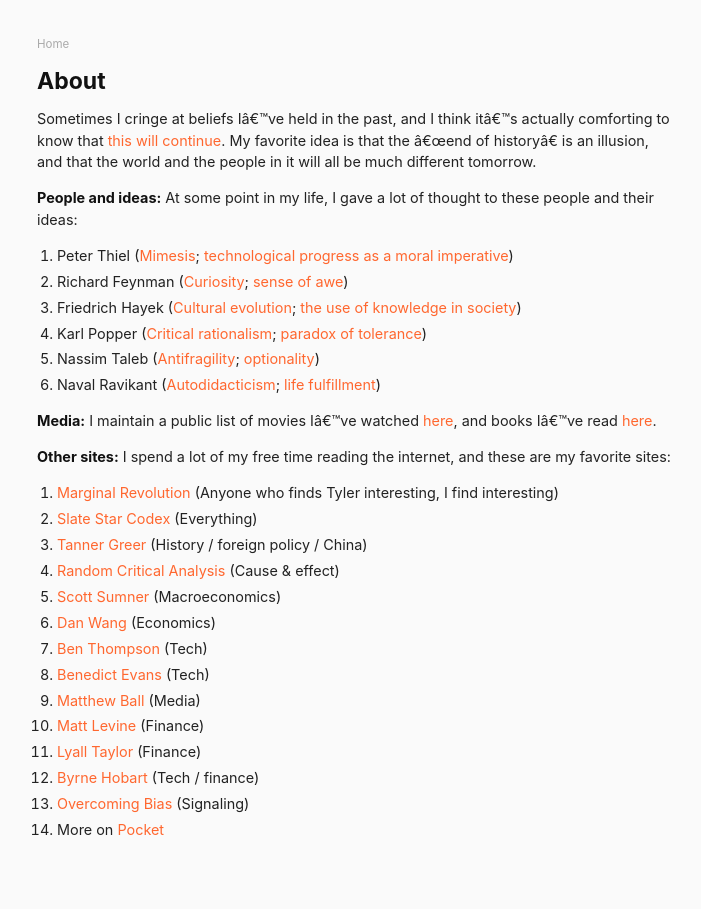
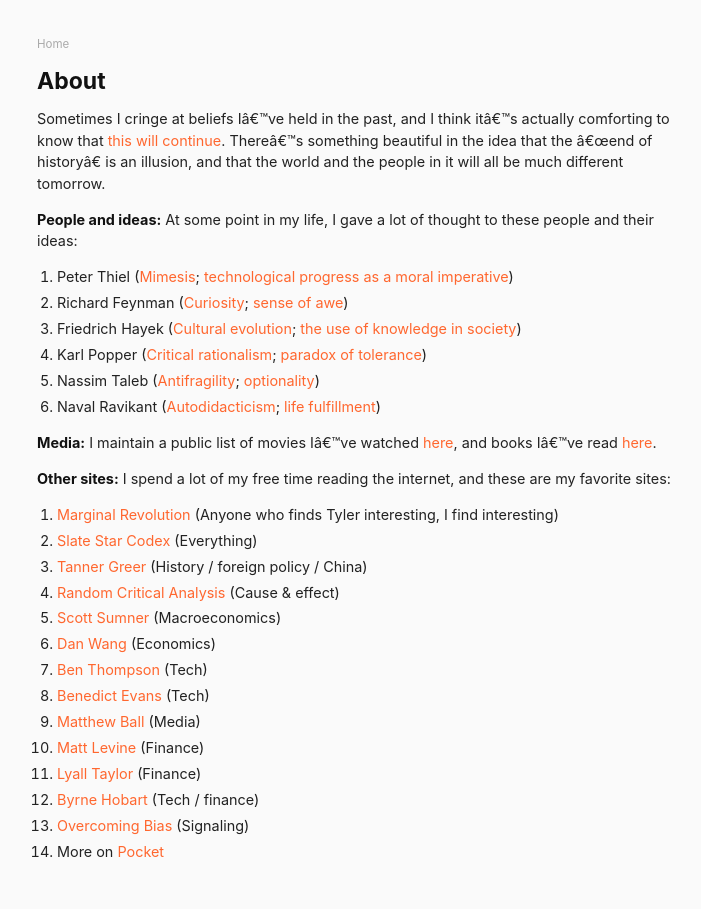
Before and after one commit to danschlz/danschulz.github.io, a Jekyll site: the page built from about.md, in a window 1280 px wide. Shown: the whole page, without its empty margins (283-984 px from the left). Built offline with Jekyll 4.4.1, drawn with Linux system fonts in a browser that asks for light colours.

Commit message:
Update about.md

```diff
--- a/about.md
+++ b/about.md
@@ -4,7 +4,7 @@ title: About
 permalink: /about/
 ---
 
-Sometimes I cringe at beliefs I've held in the past, and I think it's actually comforting to know that [this will continue](https://en.wikipedia.org/wiki/End-of-history_illusion). My favorite idea is that the "end of history" is an illusion, and that the world and the people in it will all be much different tomorrow.
+Sometimes I cringe at beliefs I've held in the past, and I think it's actually comforting to know that [this will continue](https://en.wikipedia.org/wiki/End-of-history_illusion). There's something beautiful in the idea that the "end of history" is an illusion, and that the world and the people in it will all be much different tomorrow.
 
 **People and ideas:** At some point in my life, I gave a lot of thought to these people and their ideas:
 
```
